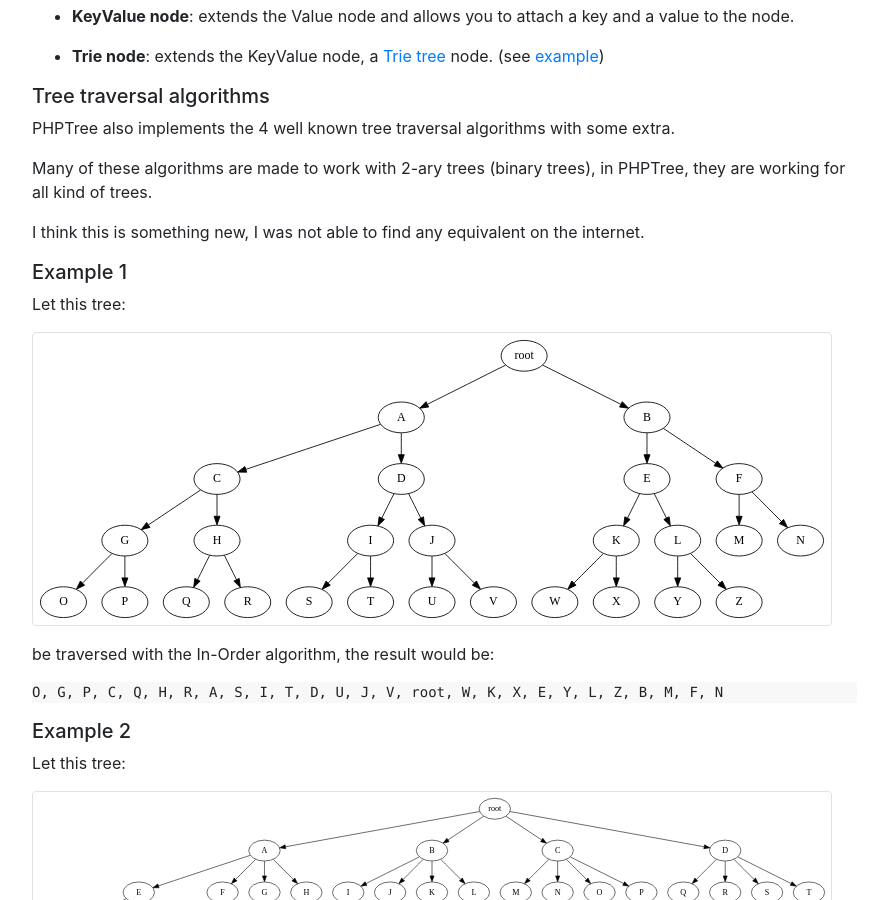
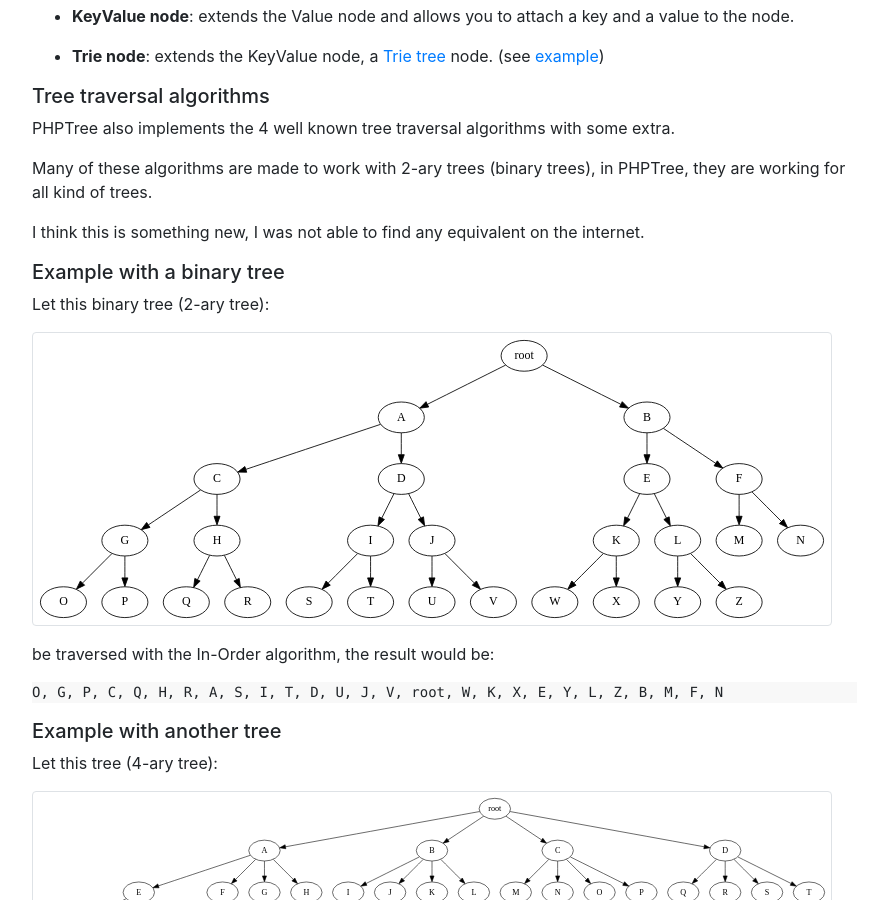
Before and after one commit to drupol/not-a-number.io, a Jekyll site: the page built from _posts/dev/2018-12-27-phptree-a-fast-tree-implementation.md, in a window 1280 px wide and 900 px high, scrolled down 3162 px. Shown: the whole window, without its empty margins (53-929 px from the left). Built offline with Jekyll 4.4.1, drawn with Linux system fonts in a browser that asks for light colours; nearby versions of some CDN libraries; comment, search, counter and statistics services are not loaded.

Commit message:
Add small details.

````diff
--- a/_posts/dev/2018-12-27-phptree-a-fast-tree-implementation.md
+++ b/_posts/dev/2018-12-27-phptree-a-fast-tree-implementation.md
@@ -117,9 +117,9 @@ Many of these algorithms are made to work with 2-ary trees (binary trees), in PH
 
 I think this is something new, I was not able to find any equivalent on the internet.
 
-##### Example 1
+##### Example with a binary tree
 
-Let this tree:
+Let this binary tree (2-ary tree):
 
 [![An example of tree](/assets/images/posts/tree-example5.svg){:width="800" class="img-thumbnail"}](/assets/images/posts/tree-example5.svg)
 
@@ -129,9 +129,9 @@ be traversed with the In-Order algorithm, the result would be:
 O, G, P, C, Q, H, R, A, S, I, T, D, U, J, V, root, W, K, X, E, Y, L, Z, B, M, F, N
 ```
 
-##### Example 2
+##### Example with another tree
 
-Let this tree:
+Let this tree (4-ary tree):
 
 [![An example of tree](/assets/images/posts/tree-example6.svg){:width="800" class="img-thumbnail"}](/assets/images/posts/tree-example6.svg)
 
````
